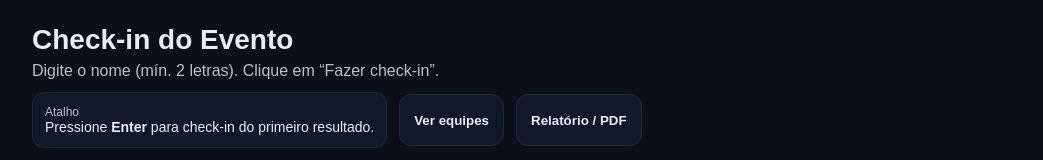
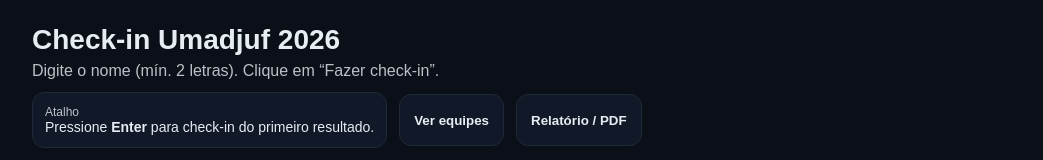
Before and after one commit to Geeh17/Checkin, a Next.js app: page / in a window 1280 px wide. Shown: the top 160 px of the page, without its empty margins (118-1161 px from the left). Built offline with nearby package versions, Linux system fonts and the light colour scheme.

Commit message:
Ajuste do nome de evento para UMADJUF 2026

```diff
--- a/src/app/layout.tsx
+++ b/src/app/layout.tsx
@@ -1,12 +1,23 @@
 export const metadata = {
-  title: "Check-in do Evento",
+  title: "Check-in UMADJUF",
   description: "Check-in por nome com equipe e persistência",
 };
 
-export default function RootLayout({ children }: { children: React.ReactNode }) {
+export default function RootLayout({
+  children,
+}: {
+  children: React.ReactNode;
+}) {
   return (
     <html lang="pt-BR">
-      <body style={{ margin: 0, background: "#0b0f17", color: "#e6edf3", fontFamily: "Arial, sans-serif" }}>
+      <body
+        style={{
+          margin: 0,
+          background: "#0b0f17",
+          color: "#e6edf3",
+          fontFamily: "Arial, sans-serif",
+        }}
+      >
         {children}
       </body>
     </html>
--- a/src/app/page.tsx
+++ b/src/app/page.tsx
@@ -140,7 +140,7 @@ export default function Home() {
         }}
       >
         <div>
-          <h1 style={{ margin: 0, fontSize: 28 }}>Check-in do Evento</h1>
+          <h1 style={{ margin: 0, fontSize: 28 }}>Check-in Umadjuf 2026</h1>
           <p style={{ margin: "6px 0 0", opacity: 0.8 }}>
             Digite o nome (mín. 2 letras). Clique em “Fazer check-in”.
           </p>
```
Also changed, not shown: data/participantes.json (+8 -8 lines).
